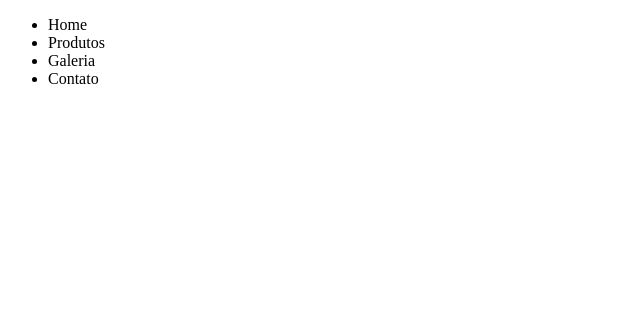
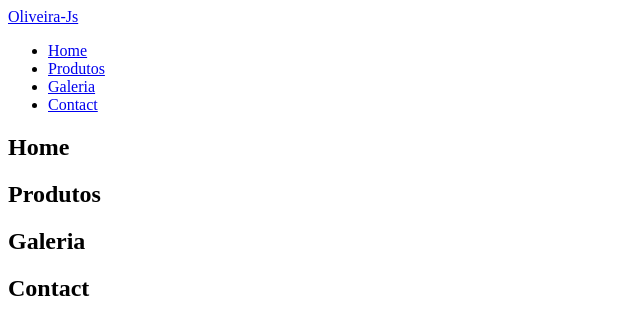
Before and after one commit to Jeferson-Js/jeferson-js, a plain HTML site: page index.html in a window 1280 px wide. Shown: the whole page, without its empty margins (0-640 px from the left). Drawn offline with Linux system fonts and the light colour scheme; files that its build step writes are made by us from their sources.

Commit message:
Atualição do index da aplicação

```diff
--- a/index.html
+++ b/index.html
@@ -10,15 +10,31 @@
   <body>
     <header>
       <nav>
+        <a href="#" id="logo">Oliveira-Js</a>
         <ul>
-          <li>Home</li>
-          <li>Produtos</li>
-          <li>Galeria</li>
-          <li>Contato</li>
+          <li><a href="#Home">Home</a></li>
+          <li><a href="#Produtos">Produtos</a></li>
+          <li><a href="#Galeria">Galeria</a></li>
+          <li><a href="#Contato">Contact</a></li>
         </ul>
       </nav>
     </header>
 
+    <main>
+      <section id="Home">
+        <h1>Home</h1>
+      </section>
+      <section id="Produtos">
+        <h1>Produtos</h1>
+      </section>
+      <section id="Galeria">
+        <h1>Galeria</h1>
+      </section>
+      <section id="Contact">
+        <h1>Contact</h1>
+      </section>
+    </main>
+
     <script src="./Js/scripts.js"></script>
   </body>
 </html>
```
